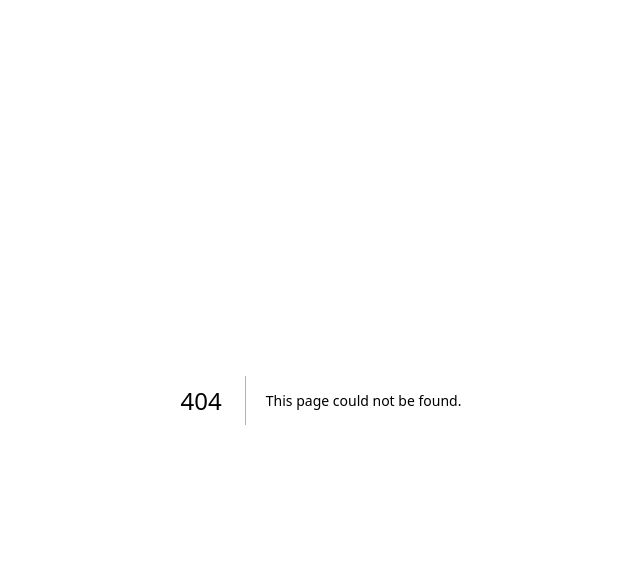
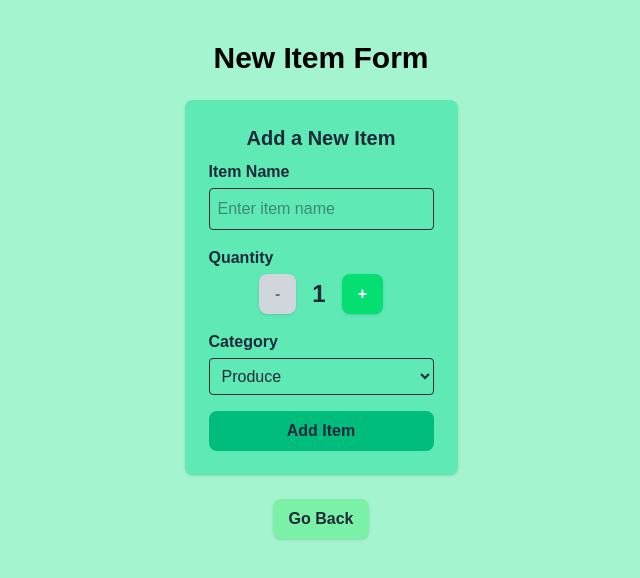
Before and after one commit to Shijiyo/cprg306-assignments, a Next.js app: page /week-5 in a window 1280 px wide. Before the commit this address had no page. Shown: the top 578 px of the page, without its empty margins (319-959 px from the left). Built offline with nearby package versions, Linux system fonts and the light colour scheme.

Commit message:
Add week 5 page with new item form
Introduces a new page at app/week-5/page.js featuring a NewItem form component and a styled link to return to the homepage.

```diff
--- /dev/null
+++ b/app/week-5/page.js
@@ -0,0 +1,20 @@
+import NewItem from "./new-item";
+import Link from "next/link";
+
+export default function Page() {
+  return (
+    <main className="min-h-screen bg-emerald-200 flex flex-col items-center py-10">
+      <h1 className="text-3xl font-bold text-black mb-6">New Item Form</h1>
+      <NewItem />
+
+      <div className="mt-6 text-center">
+        <Link
+          href="/"
+          className="inline-block bg-green-300 text-gray-800 font-semibold px-4 py-2 rounded-lg shadow hover:shadow-md hover:scale-[1.02] transition"
+        >
+          Go Back
+        </Link>
+      </div>
+    </main>
+  );
+}
```
